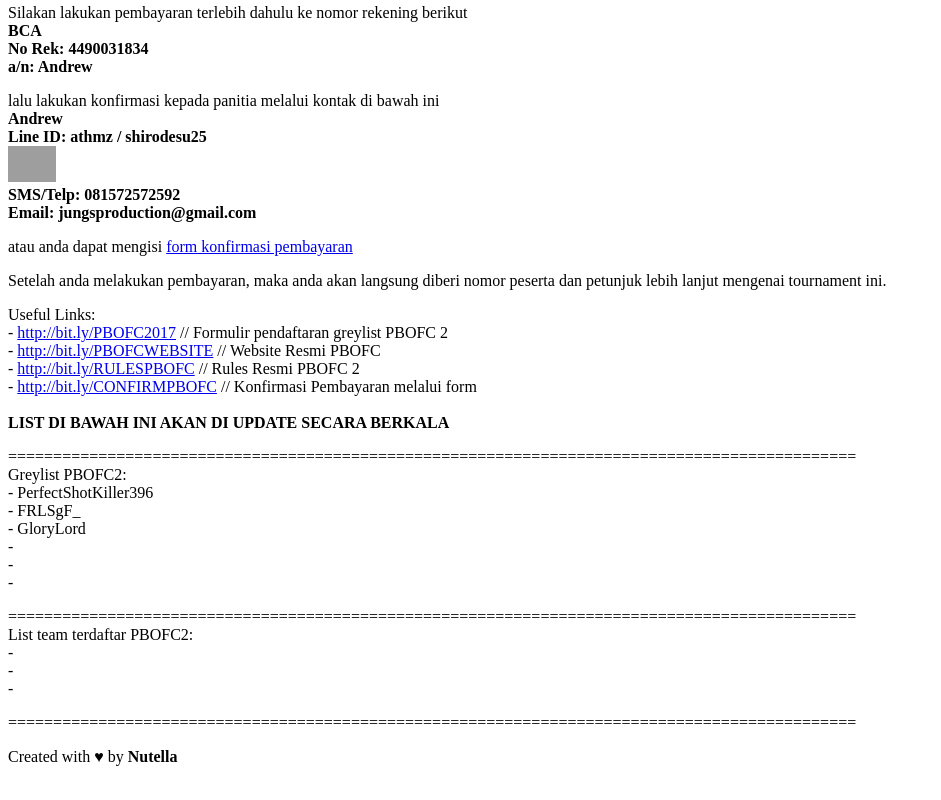
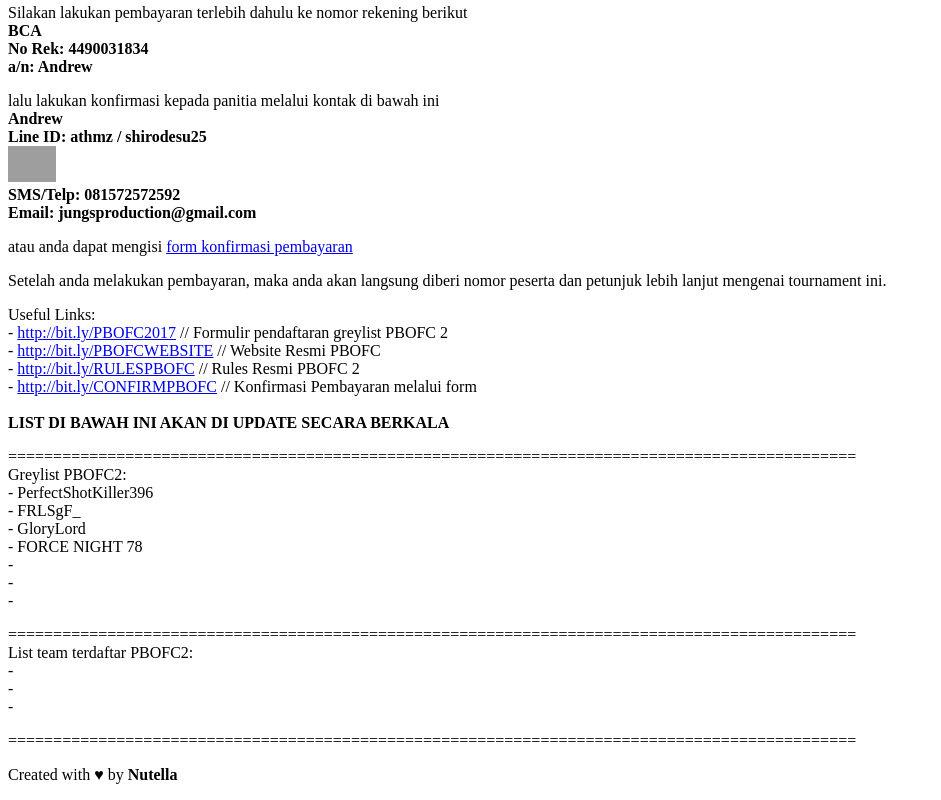
Before and after one commit to pbofc/pbofc.jungsproduction.xyz, a plain HTML site: page index.html in a window 1280 px wide. Shown: the part 1283-2083 px from the top of the page, without its empty margins (0-941 px from the left). Drawn offline with Linux system fonts and the light colour scheme; grey boxes are pictures that could not be loaded.

Commit message:
Update index.html

```diff
--- a/index.html
+++ b/index.html
@@ -70,6 +70,7 @@ maka dialah yang mendapatkan slot.</p>
   - PerfectShotKiller396<br>
   - FRLSgF_<br>
   - GloryLord<br>
+  - FORCE NIGHT 78<br>
   -<br>
   -<br>
   -
```
